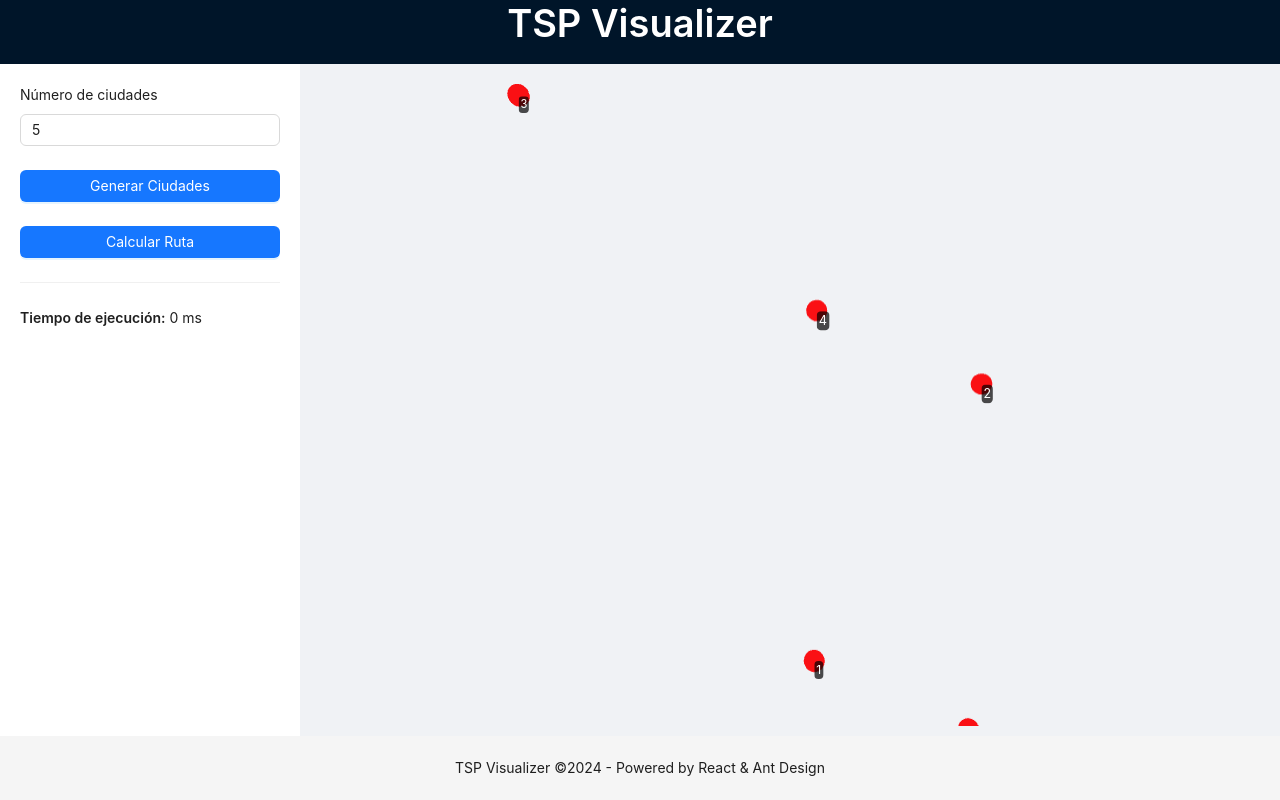
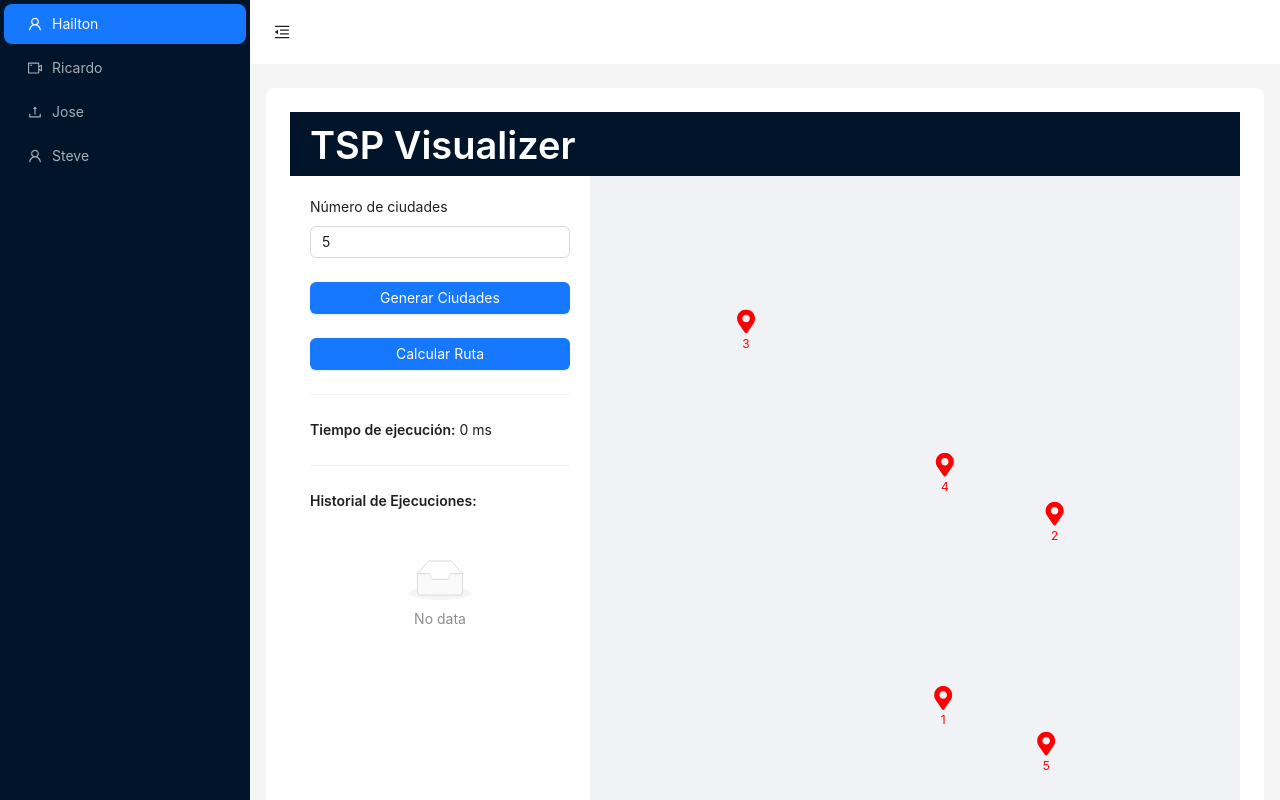
Before and after one commit to hailtonamaya/Proyecto_Analisis_de_Algoritmos, a React (Create React App) app: page /hailton in a window 1280 px wide. Both pictures are taken after a click on the button "Generar Ciudades". Shown: the top 800 px of the page. Built offline with nearby package versions, Linux system fonts and the light colour scheme.

Commit message:
navbar & tps visualizar

```diff
--- a/package.json
+++ b/package.json
@@ -11,6 +11,7 @@
     "antd": "^5.22.3",
     "react": "^18.3.1",
     "react-dom": "^18.3.1",
+    "react-icons": "^5.4.0",
     "react-router-dom": "^7.0.2",
     "react-scripts": "5.0.1",
     "three": "^0.171.0",
--- a/src/App.js
+++ b/src/App.js
@@ -1,26 +1,24 @@
+import React from 'react';
+import { BrowserRouter as Router, Routes, Route } from 'react-router-dom';
+import Navbar from './components/navbar'; // Importar Navbar
+import HailtonPage from './pages/Hailton'; // Importar las páginas
+import RicardoPage from './pages/Ricardo';
+import JosePage from './pages/Jose';
+import StevePage from './pages/Steve';
 
-import "./App.css";
-import { BrowserRouter as Router, Routes, Route } from "react-router-dom";
-import Hailton from "./pages/Hailton.jsx";
-import Steve from "./pages/Steve.jsx";
-import Ricardo from "./pages/Ricardo.jsx";
-import Jose from "./pages/Jose.jsx";
-
-function App() {
+const App = () => {
   return (
     <Router>
-        <Routes>
-          <Route>
-            <Route path="/hailton" element={<Hailton />} />
-            <Route path="/steve" element={<Steve />} />
-            <Route path="/ricardo" element={<Ricardo />} />
-            <Route path="/jose" element={<Jose />} />
-          </Route>
-
-        </Routes>
-
+      <Routes>
+        <Route path="/" element={<Navbar />}>
+          <Route path="/hailton" element={<HailtonPage />} />
+          <Route path="/ricardo" element={<RicardoPage />} />
+          <Route path="/jose" element={<JosePage />} />
+          <Route path="/steve" element={<StevePage />} />
+        </Route>
+      </Routes>
     </Router>
   );
-}
+};
 
 export default App;
--- /dev/null
+++ b/src/components/navbar.jsx
@@ -0,0 +1,85 @@
+import React, { useState } from 'react';
+import { Link, Outlet } from 'react-router-dom';  // Usar Outlet para las rutas
+import {
+  MenuFoldOutlined,
+  MenuUnfoldOutlined,
+  UserOutlined,
+  VideoCameraOutlined,
+  UploadOutlined,
+} from '@ant-design/icons';
+import { Button, Layout, Menu, theme } from 'antd';
+
+const { Header, Sider, Content } = Layout;
+
+const Navbar = () => {
+  const [collapsed, setCollapsed] = useState(false);
+  const {
+    token: { colorBgContainer, borderRadiusLG },
+  } = theme.useToken();
+
+  // Opciones del menú con las rutas correctas
+  const menuItems = [
+    { key: 'hailton', icon: <UserOutlined />, label: 'Hailton', path: '/hailton' },
+    { key: 'ricardo', icon: <VideoCameraOutlined />, label: 'Ricardo', path: '/ricardo' },
+    { key: 'jose', icon: <UploadOutlined />, label: 'Jose', path: '/jose' },
+    { key: 'steve', icon: <UserOutlined />, label: 'Steve', path: '/steve' },
+  ];
+
+  return (
+    <Layout style={{ minHeight: '100vh' }}>
+      {/* Barra lateral */}
+      <Sider trigger={null} collapsible collapsed={collapsed} width={250}>
+        <div className="demo-logo-vertical" />
+        <Menu
+          theme="dark"
+          mode="inline"
+          defaultSelectedKeys={['hailton']} // Establecer la opción seleccionada por defecto
+        >
+          {menuItems.map((item) => (
+            <Menu.Item key={item.key} icon={item.icon}>
+              <Link to={item.path}>{item.label}</Link>
+            </Menu.Item>
+          ))}
+        </Menu>
+      </Sider>
+
+      {/* Layout principal */}
+      <Layout>
+        {/* Cabecera */}
+        <Header
+          style={{
+            padding: 0,
+            background: colorBgContainer,
+          }}
+        >
+          <Button
+            type="text"
+            icon={collapsed ? <MenuUnfoldOutlined /> : <MenuFoldOutlined />}
+            onClick={() => setCollapsed(!collapsed)}
+            style={{
+              fontSize: '16px',
+              width: 64,
+              height: 64,
+            }}
+          />
+        </Header>
+
+        {/* Contenido */}
+        <Content
+          style={{
+            margin: '24px 16px',
+            padding: 24,
+            minHeight: 280,
+            background: colorBgContainer,
+            borderRadius: borderRadiusLG,
+          }}
+        >
+          {/* Aquí se renderizan las rutas dinámicas */}
+          <Outlet /> {/* Renderiza las rutas dinámicas aquí */}
+        </Content>
+      </Layout>
+    </Layout>
+  );
+};
+
+export default Navbar;
--- a/src/pages/Hailton.jsx
+++ b/src/pages/Hailton.jsx
@@ -1,8 +1,9 @@
-import React, { useState, useRef } from "react";
-import { Canvas, useFrame } from "@react-three/fiber";
+import React, { useState, useRef, useEffect } from "react";
+import { Canvas } from "@react-three/fiber";
 import * as THREE from "three";
-import { Html } from "@react-three/drei";
-import { Layout, Form, InputNumber, Button, Typography, Divider, Row, Col } from "antd";
+import { Html, OrbitControls } from "@react-three/drei";
+import { Layout, Form, InputNumber, Button, Typography, Divider, Row, Col, List } from "antd";
+import { FaMapMarkerAlt } from "react-icons/fa";
 import "antd/dist/reset.css";
 
 const { Header, Content, Footer, Sider } = Layout;
@@ -15,36 +16,42 @@ const calculateDistance = (a, b) => {
   return Math.sqrt(dx * dx + dy * dy);
 };
 
-// Componente para mostrar paso a paso la ruta
-const Route = ({ cities, step }) => {
+// Componente para mostrar la línea de la ruta
+const AnimatedRoute = ({ cities, stepIndex, route }) => {
   const lineRef = useRef();
+  const points = [];
 
-  const points = step.map((index) => {
-    const { x, y } = cities[index];
-    return new THREE.Vector3(x, y, 0);
-  });
+  // Crear puntos según el índice actual
+  for (let i = 0; i <= stepIndex && i < route.length; i++) {
+    const city = cities[route[i]];
+    points.push(new THREE.Vector3(city.x, city.y, 0));
+  }
 
-  useFrame(() => {
+  useEffect(() => {
     if (lineRef.current) {
-      lineRef.current.geometry.setFromPoints(points);
+      const geometry = new THREE.BufferGeometry().setFromPoints(points);
+      lineRef.current.geometry.dispose(); // Liberar geometría previa
+      lineRef.current.geometry = geometry; // Asignar nueva geometría
     }
-  });
+  }, [stepIndex, points]); // Ejecutar cada vez que cambie `stepIndex`
 
   return (
     <line ref={lineRef}>
       <bufferGeometry />
-      <lineBasicMaterial color="yellow" linewidth={2} />
+      <lineBasicMaterial color="black" linewidth={2} />
     </line>
   );
 };
 
-// Componente principal
 const Hailton = () => {
   const [numCities, setNumCities] = useState(5);
   const [cities, setCities] = useState([]);
   const [route, setRoute] = useState([]);
-  const [steps, setSteps] = useState([]);
+  const [visited, setVisited] = useState([]);
+  const [stepIndex, setStepIndex] = useState(-1);
   const [executionTime, setExecutionTime] = useState(0);
+  const [executionHistory, setExecutionHistory] = useState([]);
+  const [decimalPrecision, setDecimalPrecision] = useState(4); // Agregado para control de decimales
 
   const generateCities = () => {
     const newCities = Array.from({ length: numCities }, () => ({
@@ -53,12 +60,17 @@ const Hailton = () => {
     }));
     setCities(newCities);
     setRoute([]);
-    setSteps([]);
+    setVisited([]);
+    setStepIndex(-1);
   };
 
   const calculateRoute = () => {
+    const start = Date.now(); // Usar Date.now() en lugar de performance.now()
     const distances = [];
-    const stepsTaken = [];
+    const currentRoute = [0];
+    const visitedCities = Array(cities.length).fill(false);
+    visitedCities[0] = true;
+
     for (let i = 0; i < cities.length; i++) {
       distances[i] = [];
       for (let j = 0; j < cities.length; j++) {
@@ -66,42 +78,78 @@ const Hailton = () => {
       }
     }
 
-    const start = performance.now();
-    const visited = Array(cities.length).fill(false);
-    const currentRoute = [0];
     let currentCity = 0;
-    visited[currentCity] = true;
-
     for (let step = 1; step < cities.length; step++) {
-      stepsTaken.push([...currentRoute]);
       let nearestCity = -1;
       let nearestDistance = Infinity;
 
       for (let i = 0; i < cities.length; i++) {
-        if (!visited[i] && distances[currentCity][i] < nearestDistance) {
+        if (!visitedCities[i] && distances[currentCity][i] < nearestDistance) {
           nearestCity = i;
           nearestDistance = distances[currentCity][i];
         }
       }
 
-      visited[nearestCity] = true;
+      visitedCities[nearestCity] = true;
       currentRoute.push(nearestCity);
       currentCity = nearestCity;
     }
+    currentRoute.push(0);
 
-    currentRoute.push(0);
-    stepsTaken.push([...currentRoute]);
+    const end = Date.now(); // Finaliza el cronómetro con Date.now()
+    const timeTaken = end - start; // Calcular la diferencia
 
-    const end = performance.now();
-    setExecutionTime((end - start).toFixed(2));
+    // Mostrar el tiempo de ejecución real en la consola
+    console.log(`Tiempo de ejecución real: ${timeTaken} ms`);
+
+    // Establecer un umbral mínimo para evitar mostrar 0 cuando el valor es muy pequeño
+    const minTimeThreshold = 1; // Umbral mínimo para mostrar tiempos más pequeños
+
+    // Mostrar tiempo con mayor precisión si es necesario
+    let finalTime = timeTaken < minTimeThreshold ? timeTaken : timeTaken.toFixed(2);
+
+    setExecutionTime(finalTime); // Establecer el tiempo exacto con decimales
+
+    setExecutionHistory((prevHistory) => [
+      ...prevHistory,
+      { time: finalTime, cities: numCities },
+    ]);
+
     setRoute(currentRoute);
-    setSteps(stepsTaken);
+    setVisited(visitedCities.map(() => false));
+    setStepIndex(0);
   };
+
+
+
+
+
+
+
+
+  // Avanzar en los pasos de la ruta
+  useEffect(() => {
+    if (stepIndex >= 0 && stepIndex < route.length - 1) {
+      const timer = setTimeout(() => {
+        setVisited((prev) => {
+          const newVisited = [...prev];
+          newVisited[route[stepIndex]] = true;
+          return newVisited;
+        });
+        setStepIndex((prev) => prev + 1);
+      }, 1000); // 1 segundo entre pasos
+      return () => clearTimeout(timer);
+    }
+  }, [stepIndex, route]);
 
   return (
     <Layout style={{ height: "100vh" }}>
-      <Header style={{ backgroundColor: "#001529", color: "#fff", textAlign: "center" }}>
+      <Header style={{ backgroundColor: "#001529", color: "#fff", padding: "10px 20px" }}>
+        <Row justify="space-between" align="middle">
+          <Col>
             <Title style={{ color: "#fff", margin: 0 }}>TSP Visualizer</Title>
+          </Col>
+        </Row>
       </Header>
       <Layout>
         <Sider width={300} style={{ backgroundColor: "#fff", padding: "20px" }}>
@@ -133,46 +181,42 @@ const Hailton = () => {
           <Divider />
           <Text strong>Tiempo de ejecución:</Text>
           <Text>{` ${executionTime} ms`}</Text>
+          <Divider />
+          <Text strong>Historial de Ejecuciones:</Text>
+          <List
+            dataSource={executionHistory}
+            renderItem={(item, index) => (
+            <List.Item key={index}>
+              <Text>{`Ciudades: ${item.cities}, Tiempo: ${item.time} ms`}</Text>
+            </List.Item>
+            )}
+            style={{ maxHeight: '200px', overflowY: 'auto' }} // Establecer altura máxima y permitir el scroll vertical
+            />
+
         </Sider>
         <Content style={{ backgroundColor: "#f0f2f5", padding: "10px" }}>
-          <Row justify="center" style={{ height: "100%" }}>
-            <Col span={24} style={{ height: "100%" }}>
           <Canvas
             style={{ width: "100%", height: "100%" }}
-                camera={{ position: [0, 0, 10], fov: 50 }}
+            camera={{ position: [0, 0, 15], fov: 50 }}
           >
             {/* Mostrar ciudades */}
             {cities.map((city, index) => (
-                  <mesh key={index} position={[city.x, city.y, 0]}>
-                    <sphereGeometry args={[0.15, 16, 16]} />
-                    <meshBasicMaterial color="red" />
-                    <Html distanceFactor={10}>
-                      <div
-                        style={{
-                          color: "white",
-                          fontSize: "12px",
-                          backgroundColor: "rgba(0, 0, 0, 0.7)",
-                          padding: "2px",
-                          borderRadius: "4px",
-                        }}
-                      >
-                        {index + 1}
+              <Html key={index} position={[city.x, city.y, 0]}>
+                <div style={{ textAlign: "center", color: visited[index] ? "black" : "red" }}>
+                  <FaMapMarkerAlt size={24} />
+                  <div style={{ fontSize: "12px" }}>{index + 1}</div>
                 </div>
               </Html>
-                  </mesh>
             ))}
 
-                {/* Dibujar paso a paso */}
-                {steps.map((step, index) => (
-                  <Route key={index} cities={cities} step={step} />
-                ))}
+            {/* Dibujar línea de la ruta */}
+            <AnimatedRoute cities={cities} stepIndex={stepIndex} route={route} />
 
             {/* Luz y cámara */}
             <ambientLight />
             <pointLight position={[10, 10, 10]} />
+            <OrbitControls />
           </Canvas>
-            </Col>
-          </Row>
         </Content>
       </Layout>
       <Footer style={{ textAlign: "center" }}>
```
Also changed, not shown: 1 other file (tests, documents, lock files or other folders). Lines whose indentation alone changed are shown as unchanged.
